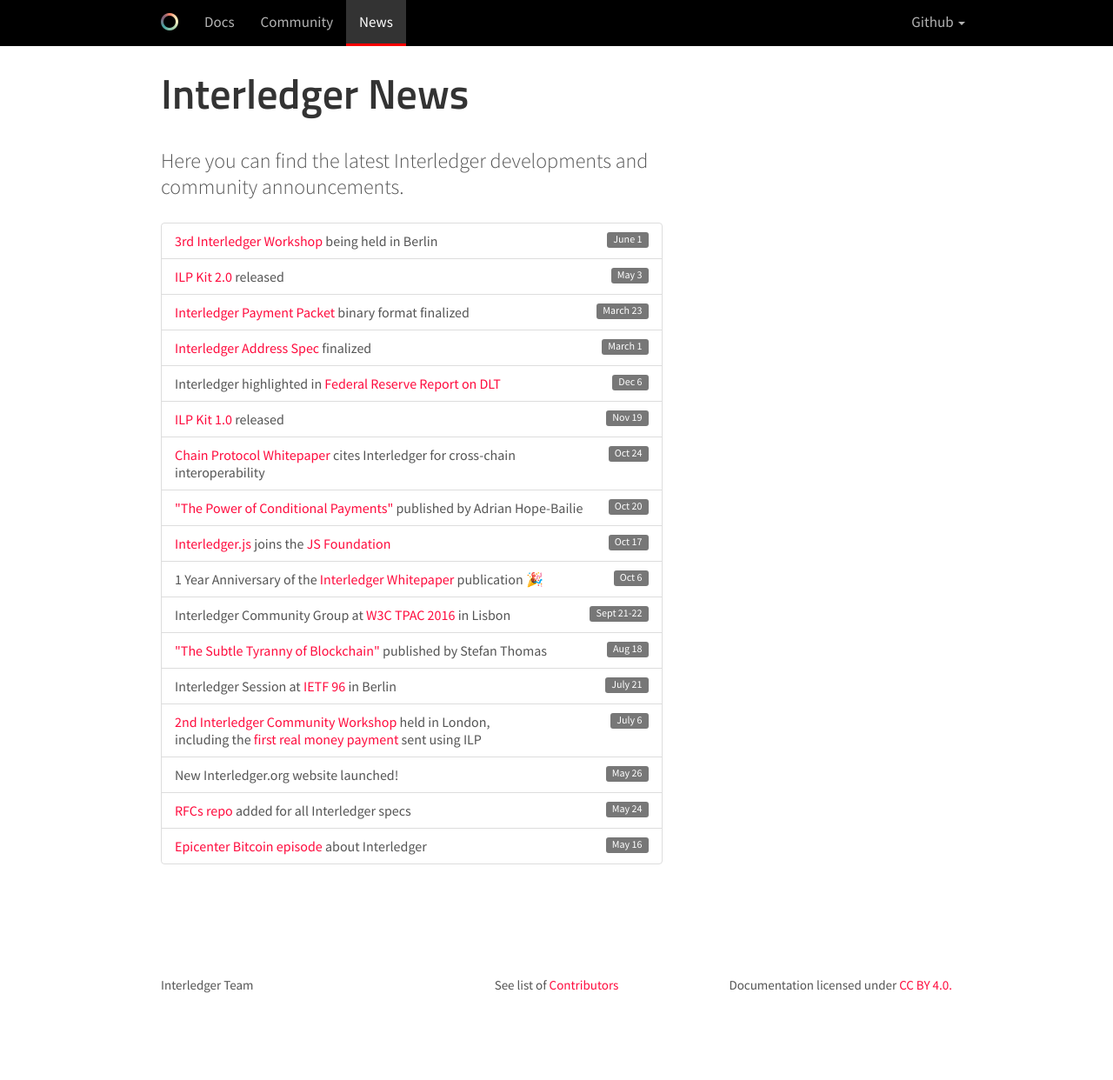
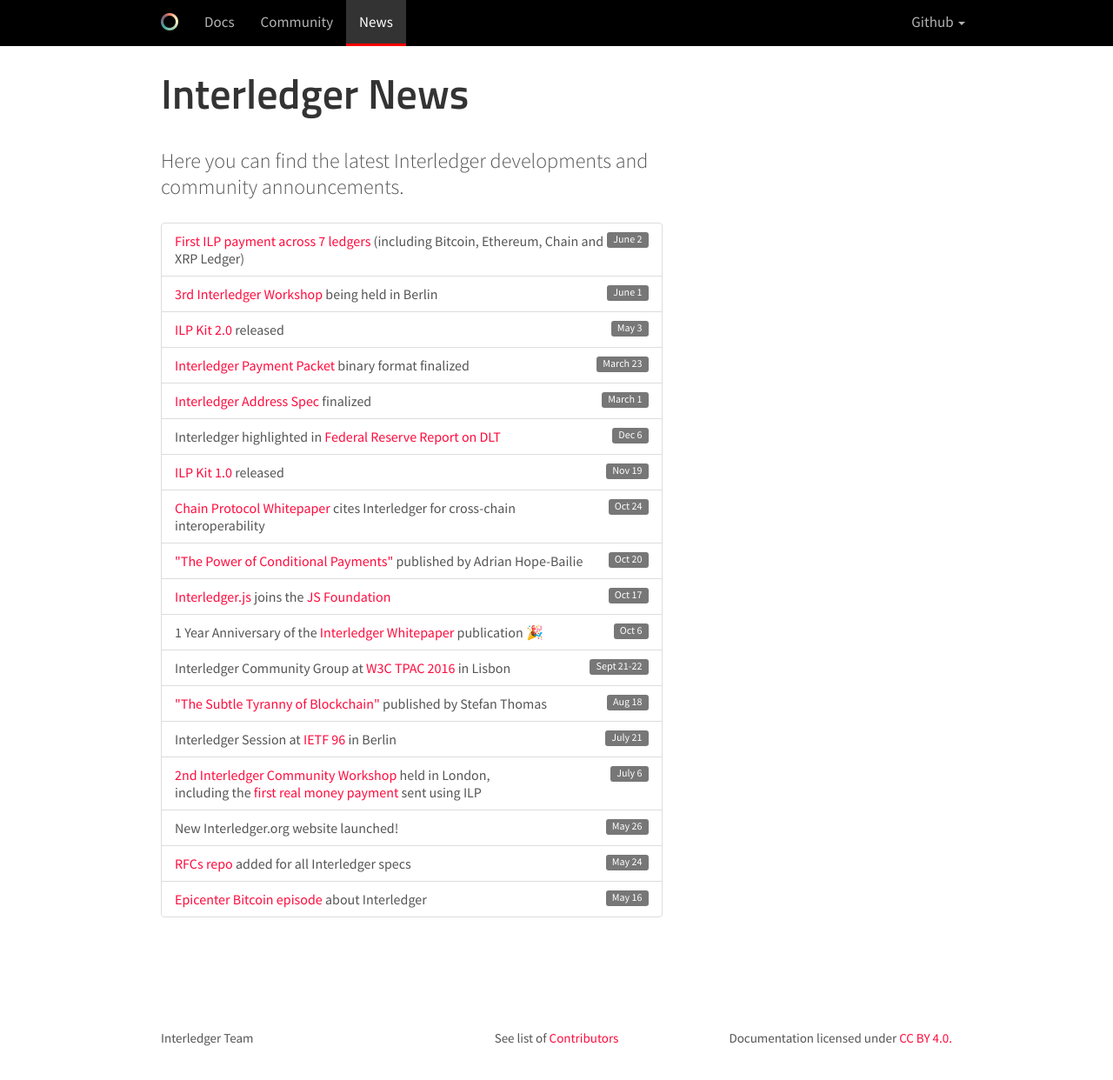
Before and after one commit to interledger/interledger.github.io, a Jekyll site: the page built from news.html, in a window 1280 px wide and 1258 px high. Shown: the top 1242 px of the window at 87% size. Built offline with Jekyll 4.4.1, drawn with Linux system fonts in a browser that asks for light colours; nearby versions of some CDN libraries; some web fonts are replaced.

Commit message:
Add link to Coindesk coverage of 7 ledger demo (#55)
* Add link to Coindesk coverage of 7 ledger demo

```diff
--- a/news.html
+++ b/news.html
@@ -14,6 +14,10 @@
           <p class="intro">Here you can find the latest Interledger developments and community announcements.</p>
 
          <ul class="list-group">
+         <li class="list-group-item">
+             <span class="label label-default label-pill pull-right">June 2</span>
+             <a target="_blank" href="http://www.coindesk.com/interoperability-boost-ripple-sends-blockchain-transaction-across-7-different-ledgers/">First ILP payment across 7 ledgers</a> (including Bitcoin, Ethereum, Chain and XRP Ledger)
+         </li>
          <li class="list-group-item">
              <span class="label label-default label-pill pull-right">June 1</span>
              <a target="_blank" href="https://www.eventbrite.com/e/interledger-workshop-at-blockchain-expo-1-2-june-berlin-tickets-34221014977">3rd Interledger Workshop</a> being held in Berlin
```
